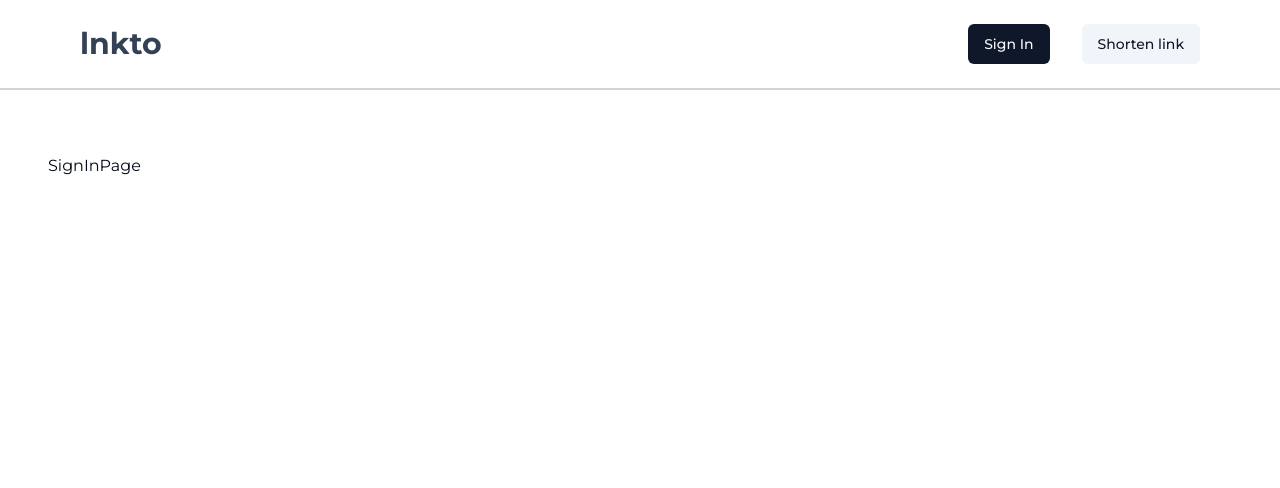
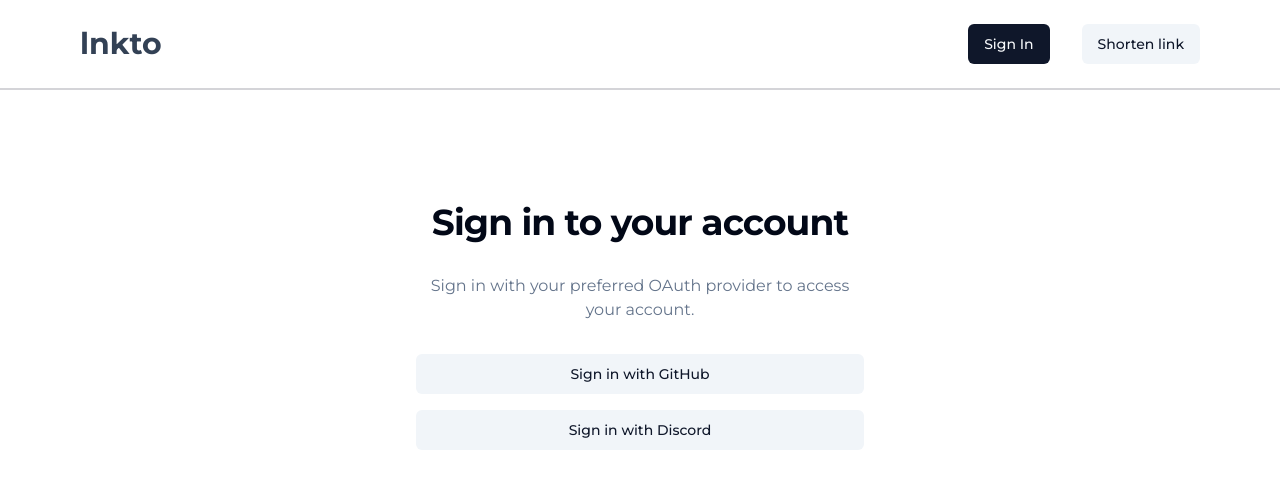
Before and after one commit to rohitmondal03/lnkto, a Next.js app: page /sign-in in a window 1280 px wide. Shown: the top 488 px of the page. Built offline with nearby package versions, Linux system fonts and the light colour scheme.

Commit message:
fix: middleware

```diff
--- a/src/app/(auth-page)/sign-in/page.tsx
+++ b/src/app/(auth-page)/sign-in/page.tsx
@@ -1,5 +1,37 @@
-export default function SignInPage() {
+"use client"
+
+import { signIn } from "next-auth/react"
+
+import { Button } from "@/components/ui/button"
+
+
+export default function SingInPage() {
   return (
-    <div>SignInPage</div>
+    <div className="flex flex-col items-center justify-center bg-background px-4 py-12 sm:px-6 lg:px-8">
+      <div className="mx-auto max-w-md text-center space-y-8">
+        <h1 className="text-3xl font-bold tracking-tight text-foreground sm:text-4xl">
+          Sign in to your account
+        </h1>
+        <p className="mt-4 text-muted-foreground">
+          Sign in with your preferred OAuth provider to access your account.
+        </p>
+        <div className="mt-6 space-y-4">
+          <Button
+            variant="secondary"
+            className="w-full"
+            onClick={() => signIn("github", { callbackUrl: "/shorten-link" })}
+          >
+            Sign in with GitHub
+          </Button>
+          <Button
+            variant="secondary"
+            className="w-full"
+            onClick={() => signIn("discord", { callbackUrl: "/shorten-link" })}
+          >
+            Sign in with Discord
+          </Button>
+        </div>
+      </div>
+    </div>
   )
 }
--- a/src/env.js
+++ b/src/env.js
@@ -1,11 +1,8 @@
 import { createEnv } from "@t3-oss/env-nextjs";
 import { z } from "zod";
 
+
 export const env = createEnv({
-  /**
-   * Specify your server-side environment variables schema here. This way you can ensure the app
-   * isn't built with invalid env vars.
-   */
   server: {
     DATABASE_URL: z.string().url(),
     NODE_ENV: z
@@ -16,24 +13,15 @@ export const env = createEnv({
         ? z.string()
         : z.string().optional(),
     NEXTAUTH_URL: z.preprocess(
-      // This makes Vercel deployments not fail if you don't set NEXTAUTH_URL
-      // Since NextAuth.js automatically uses the VERCEL_URL if present.
       (str) => process.env.VERCEL_URL ?? str,
-      // VERCEL_URL doesn't include `https` so it cant be validated as a URL
       process.env.VERCEL ? z.string() : z.string().url()
     ),
     DISCORD_CLIENT_ID: z.string(),
     DISCORD_CLIENT_SECRET: z.string(),
+    GITHUB_CLIENT_ID: z.string(),
+    GITHUB_CLIENT_SECRET: z.string(),
   },
-
-  /**
-   * Specify your client-side environment variables schema here. This way you can ensure the app
-   * isn't built with invalid env vars. To expose them to the client, prefix them with
-   * `NEXT_PUBLIC_`.
-   */
-  client: {
-    // NEXT_PUBLIC_CLIENTVAR: z.string(),
-  },
+  client: {},
 
   /**
    * You can't destruct `process.env` as a regular object in the Next.js edge runtimes (e.g.
@@ -46,15 +34,9 @@ export const env = createEnv({
     NEXTAUTH_URL: process.env.NEXTAUTH_URL,
     DISCORD_CLIENT_ID: process.env.DISCORD_CLIENT_ID,
     DISCORD_CLIENT_SECRET: process.env.DISCORD_CLIENT_SECRET,
+    GITHUB_CLIENT_ID: process.env.GITHUB_CLIENT_ID,
+    GITHUB_CLIENT_SECRET: process.env.GITHUB_CLIENT_SECRET,
   },
-  /**
-   * Run `build` or `dev` with `SKIP_ENV_VALIDATION` to skip env validation. This is especially
-   * useful for Docker builds.
-   */
   skipValidation: !!process.env.SKIP_ENV_VALIDATION,
-  /**
-   * Makes it so that empty strings are treated as undefined. `SOME_VAR: z.string()` and
-   * `SOME_VAR=''` will throw an error.
-   */
   emptyStringAsUndefined: true,
 });
--- a/src/lib/action/shorten-link-action.ts
+++ b/src/lib/action/shorten-link-action.ts
@@ -16,7 +16,6 @@ export async function shortenLinkAction({ link, length }: TLink) {
       link: link,
       clicks: 0,
       redirectPath: uid.rnd(),
-      // userId: "hehe_rohit"
     }
   })
 
--- /dev/null
+++ b/src/middleware.ts
@@ -0,0 +1,31 @@
+import { redirect } from "next/navigation";
+import { NextRequest, NextResponse } from "next/server";
+import { withAuth } from "next-auth/middleware";
+
+import { getServerAuthSession } from "./server/auth";
+
+
+async function middleware(request: NextRequest) {
+  const session = await getServerAuthSession()
+
+  if (!session?.user && request.nextUrl.pathname === "/shorten-link") {
+    return NextResponse.rewrite(new URL('/sign-in', request.url))
+  }
+}
+
+// export default withAuth({
+//   pages: {
+//     signIn: "/sign-in",
+//     error: "/error",
+//   },
+// })
+
+export default withAuth(middleware)
+
+// See "Matching Paths" below to learn more
+export const config = {
+  // matcher: '/shorten-link',
+}
+
+
+// export { default } from "next-auth/middleware"
--- a/src/server/auth.ts
+++ b/src/server/auth.ts
@@ -6,16 +6,11 @@ import {
 } from "next-auth";
 import { type Adapter } from "next-auth/adapters";
 import DiscordProvider from "next-auth/providers/discord";
+import GithubProvider from "next-auth/providers/github"
 
 import { env } from "@/env";
 import { db } from "@/server/db";
 
-/**
- * Module augmentation for `next-auth` types. Allows us to add custom properties to the `session`
- * object and keep type safety.
- *
- * @see https://next-auth.js.org/getting-started/typescript#module-augmentation
- */
 declare module "next-auth" {
   interface Session extends DefaultSession {
     user: {
@@ -24,11 +19,6 @@ declare module "next-auth" {
       // role: UserRole;
     } & DefaultSession["user"];
   }
-
-  // interface User {
-  //   // ...other properties
-  //   // role: UserRole;
-  // }
 }
 
 /**
@@ -52,6 +42,10 @@ export const authOptions: NextAuthOptions = {
       clientId: env.DISCORD_CLIENT_ID,
       clientSecret: env.DISCORD_CLIENT_SECRET,
     }),
+    GithubProvider({
+      clientId: env.GITHUB_CLIENT_ID,
+      clientSecret: env.GITHUB_CLIENT_SECRET,
+    })
     /**
      * ...add more providers here.
      *
```
Also changed, not shown: 1 other file (tests, documents, lock files or other folders).
